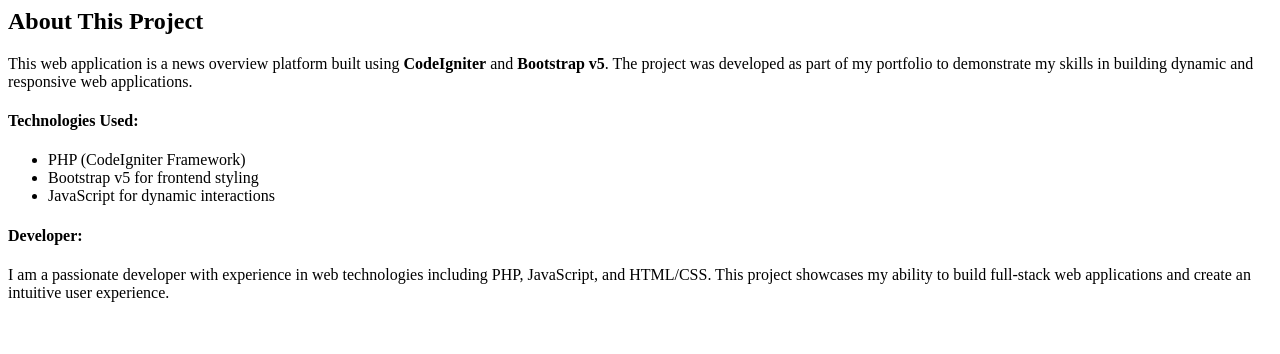
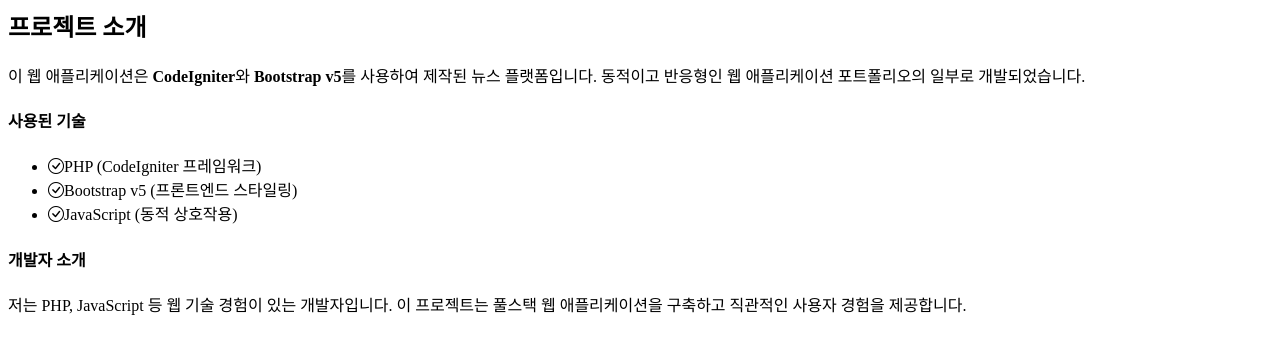
Before and after one commit to Joonooo/Citizen_News, a CodeIgniter 4 app: template app/Views/pages/about.php in a window 1280 px wide. Shown: the top 354 px of the page. Run offline with PHP 8.4 and a stand-in for CodeIgniter, Linux system fonts and the light colour scheme; the template is opened without the code that fills it, so the values that code supplies are empty; some libraries are stand-ins or nearby versions.

Commit message:
v2.41
[변경사항]
 - About 페이지 개선
 - meta 태그 추가
 - 검색창 header 개선

```diff
--- a/app/Views/pages/about.php
+++ b/app/Views/pages/about.php
@@ -1,18 +1,29 @@
 <div class="container my-5">
-    <h2>About This Project</h2>
+    <h2 class="mb-4">프로젝트 소개</h2>
     <p>
-        This web application is a news overview platform built using <strong>CodeIgniter</strong> and <strong>Bootstrap v5</strong>.
-        The project was developed as part of my portfolio to demonstrate my skills in building dynamic and responsive web applications.
+        이 웹 애플리케이션은 <strong>CodeIgniter</strong>와 <strong>Bootstrap v5</strong>를 사용하여 제작된 뉴스 플랫폼입니다.
+        동적이고 반응형인 웹 애플리케이션 포트폴리오의 일부로 개발되었습니다.
     </p>
-    <h4>Technologies Used:</h4>
-    <ul>
-        <li>PHP (CodeIgniter Framework)</li>
-        <li>Bootstrap v5 for frontend styling</li>
-        <li>JavaScript for dynamic interactions</li>
+
+    <h4 class="mt-5">사용된 기술</h4>
+    <ul class="list-unstyled">
+        <li class="mb-2">
+            <i class="bi bi-check-circle text-primary me-2"></i>PHP (CodeIgniter 프레임워크)
+        </li>
+        <li class="mb-2">
+            <i class="bi bi-check-circle text-success me-2"></i>Bootstrap v5 (프론트엔드 스타일링)
+        </li>
+        <li class="mb-2">
+            <i class="bi bi-check-circle text-warning me-2"></i>JavaScript (동적 상호작용)
+        </li>
     </ul>
-    <h4>Developer:</h4>
+
+    <h4 class="mt-5">개발자 소개</h4>
     <p>
-        I am a passionate developer with experience in web technologies including PHP, JavaScript, and HTML/CSS.
-        This project showcases my ability to build full-stack web applications and create an intuitive user experience.
+        저는 PHP, JavaScript 등 웹 기술 경험이 있는 개발자입니다.
+        이 프로젝트는 풀스택 웹 애플리케이션을 구축하고 직관적인 사용자 경험을 제공합니다.
     </p>
 </div>
+
+<!-- Bootstrap Icons 사용을 위한 링크 (head 태그 안에 추가) -->
+<link rel="stylesheet" href="https://cdn.jsdelivr.net/npm/bootstrap-icons@1.7.2/font/bootstrap-icons.css">
```
Also changed, not shown: app/Views/templates/header.php (+43 -17 lines).
